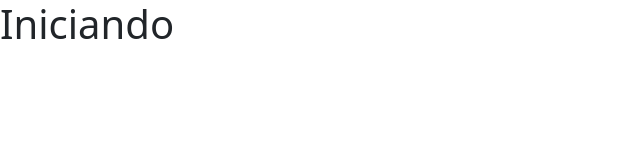
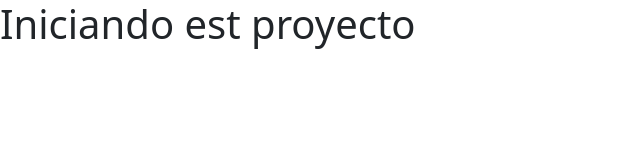
Before and after one commit to KevinJHP19/m9-vimeo-uf2, a website built with Vite: page src/index.html in a window 1280 px wide. Shown: the whole page, without its empty margins (0-640 px from the left). Built offline with nearby package versions, Linux system fonts and the light colour scheme.

Commit message:
realizando cambios

```diff
--- a/src/index.html
+++ b/src/index.html
@@ -6,6 +6,6 @@
     <title>Vimeo</title>
 </head>
 <body>
-    <h1>Iniciando</h1>
+    <h1>Iniciando est proyecto</h1>
 </body>
 </html>
```
